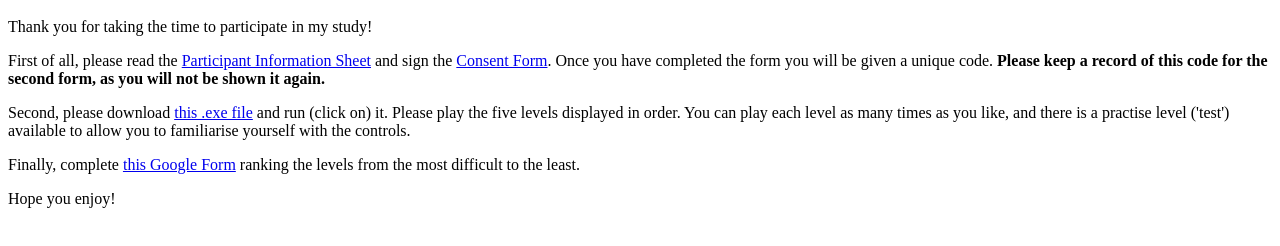
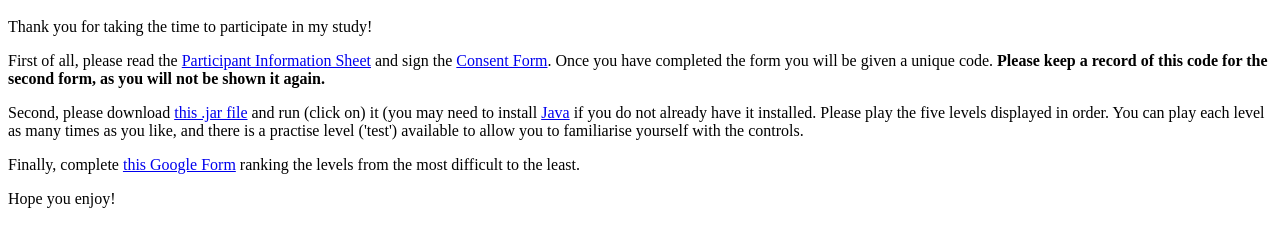
Before and after one commit to PeteLeeds/Uni_Project, a plain HTML site: page index.html in a window 1280 px wide. Shown: the part 48-294 px from the top of the page. Drawn offline with Linux system fonts and the light colour scheme.

Commit message:
Update index.html

```diff
--- a/index.html
+++ b/index.html
@@ -9,7 +9,7 @@
 
   <p>First of all, please read the <a href=https://docs.google.com/document/d/1b8gancEPvLR52qxxYRbrFMrOV5hLdSrq/edit?usp=sharing&ouid=103707490864920827696&rtpof=true&sd=true>Participant Information Sheet</a> and sign the <a href=https://docs.google.com/forms/d/e/1FAIpQLSfp3vrsaLLsqfpnRoA9uW4KDGEqnlnT2I9hSZgDxT7Wk4OZ2A/viewform?usp=sf_link>Consent Form</a>. Once you have completed the form you will be given a unique code. <b>Please keep a record of this code for the second form, as you will not be shown it again.</b></p>
 
-  <p><p>Second, please download <a href="https://github.com/PeteLeeds/Uni_Project/raw/main/mario.exe">this .exe file</a> and run (click on) it. Please play the five levels displayed in order. You can play each level as many times as you like, and there is a practise level ('test') available to allow you to familiarise yourself with the controls.</p>
+  <p>Second, please download <a href="https://github.com/PeteLeeds/Uni_Project/raw/main/Mario.jar">this .jar file</a> and run (click on) it (you may need to install <a href=https://www.java.com/en/download/>Java</a> if you do not already have it installed. Please play the five levels displayed in order. You can play each level as many times as you like, and there is a practise level ('test') available to allow you to familiarise yourself with the controls.</p>
 
   <p>Finally, complete <a href=https://docs.google.com/forms/d/e/1FAIpQLSeIAXpbpmD7eNnpI4nvH9MzOQ0O64L1qkyMBgj1hkkd2SJzaQ/viewform?usp=sf_link>this Google Form</a> ranking the levels from the most difficult to the least.</p>
 
```
